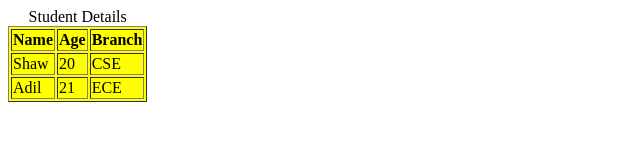
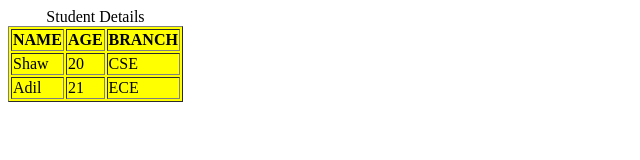
Before and after one commit to acciojob/table-practise-Premkrishna-harale, a website: page main.html in a window 1280 px wide. Shown: the whole page, without its empty margins (0-640 px from the left). Drawn offline with Linux system fonts and the light colour scheme.

Commit message:
created a submission

```diff
--- a/main.html
+++ b/main.html
@@ -11,9 +11,9 @@
 		<thead>
 
 			<tr>
-				<th>Name</th>
-				<th>Age</th>
-				<th>Branch</th>
+				<th>NAME</th>
+				<th>AGE</th>
+				<th>BRANCH</th>
 			</tr>
 		</thead>
 		<tbody>
```
